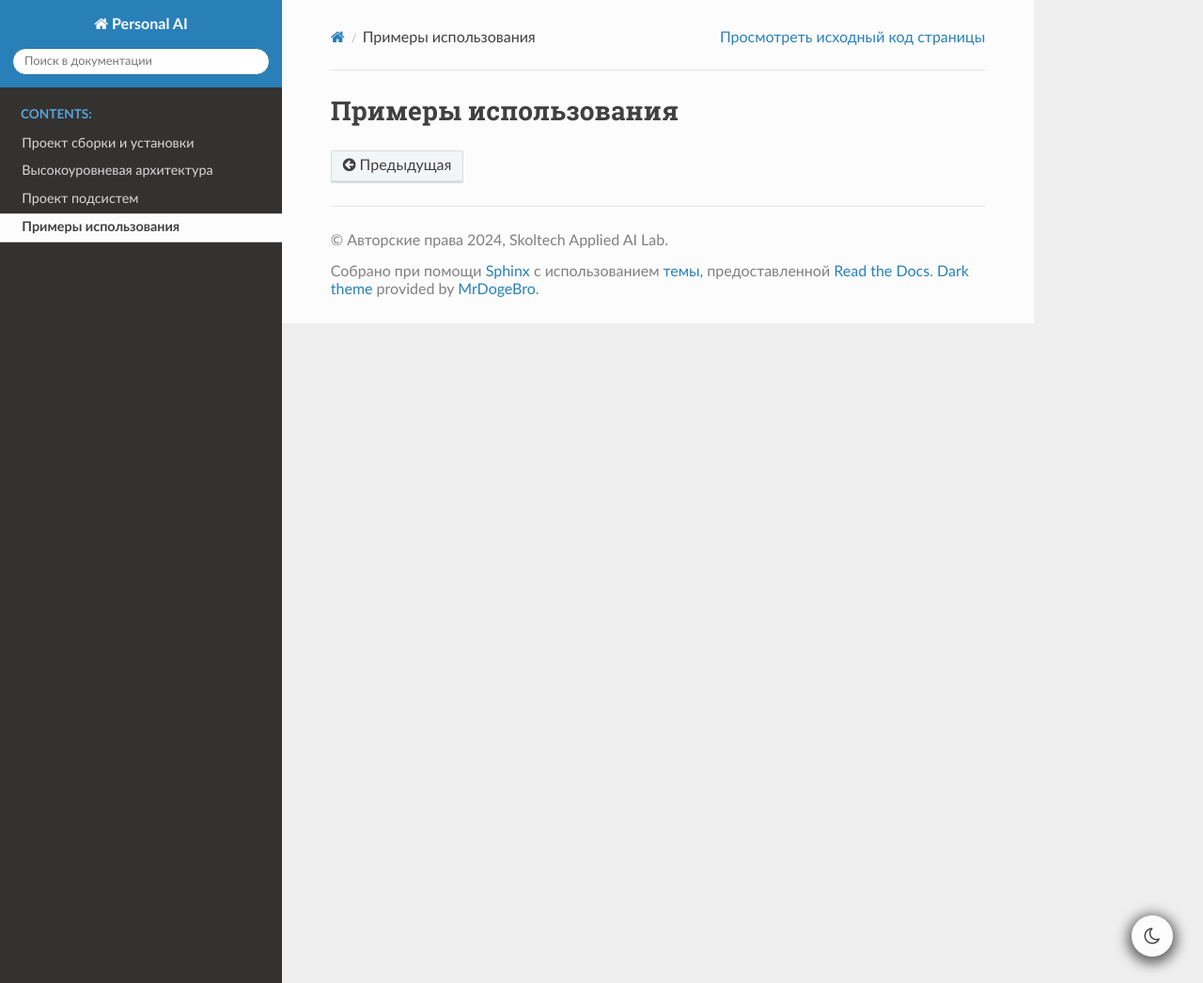
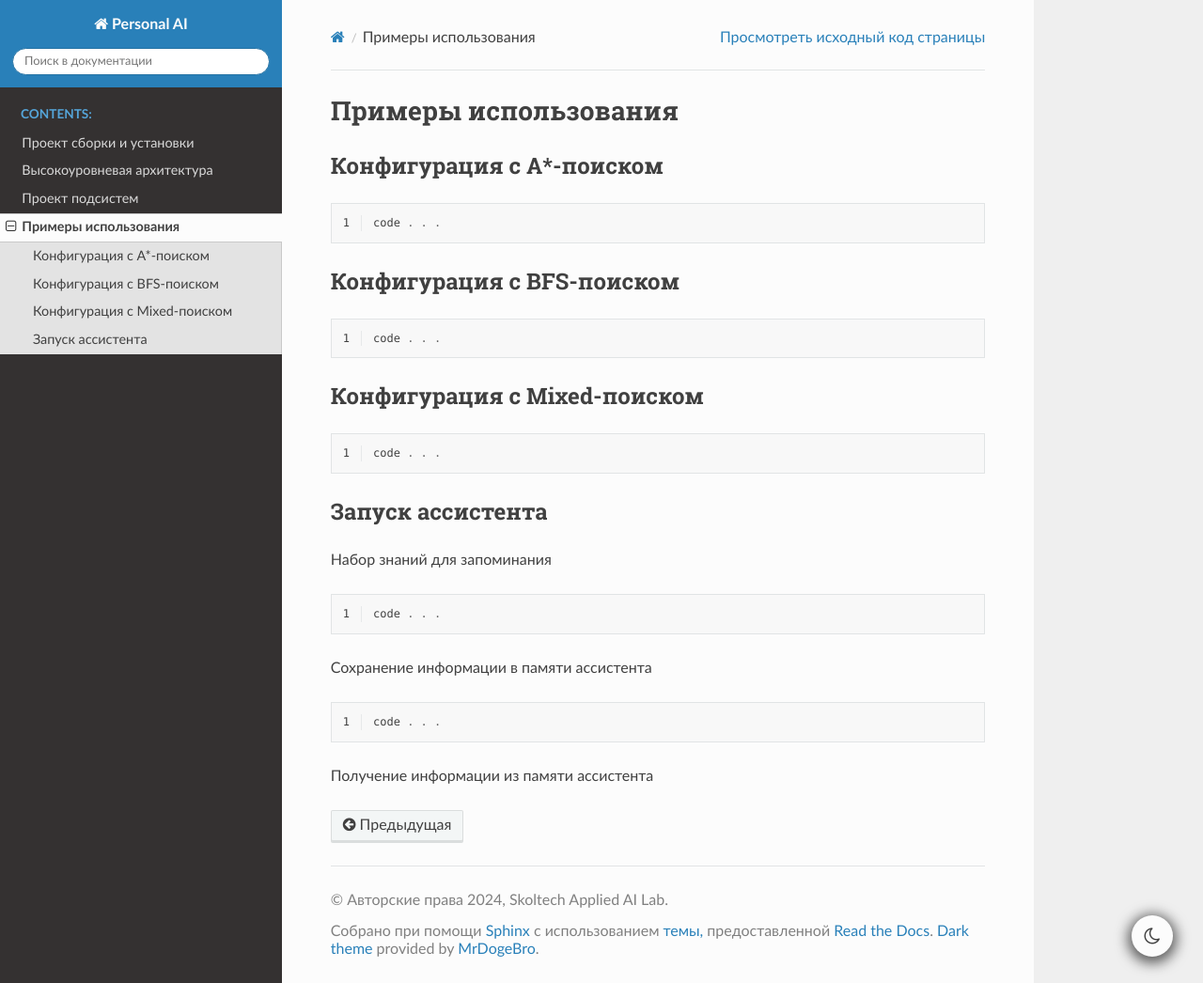
Before and after one commit to Dzigen/PersonalAI, a Sphinx documentation site: the page built from docs/source/pages/examples_page.rst, in a window 1280 px wide and 1046 px high. Shown: the whole window at 94% size. Built offline with Sphinx 7.4.7 and the Read the Docs theme 3.1.0, drawn with Linux system fonts in a browser that asks for light colours.

Commit message:
init example page

```diff
--- a/docs/source/pages/examples_page.rst
+++ b/docs/source/pages/examples_page.rst
@@ -1,2 +1,50 @@
 Примеры использования
 =====================
+
+
+
+Конфигурация с A*-поиском
+-------------------------
+
+.. code-block:: python
+  :linenos:
+
+  code . . .
+
+
+Конфигурация с BFS-поиском
+--------------------------
+
+
+.. code-block:: python
+  :linenos:
+
+  code . . .
+
+Конфигурация с Mixed-поиском
+----------------------------
+
+.. code-block:: python
+  :linenos:
+
+  code . . .
+
+
+Запуск ассистента
+-----------------
+
+Набор знаний для запоминания
+
+.. code-block:: python
+  :linenos:
+
+  code . . .
+
+Сохранение информации в памяти ассистента
+
+.. code-block:: python
+  :linenos:
+
+  code . . .
+
+Получение информации из памяти ассистента
```
